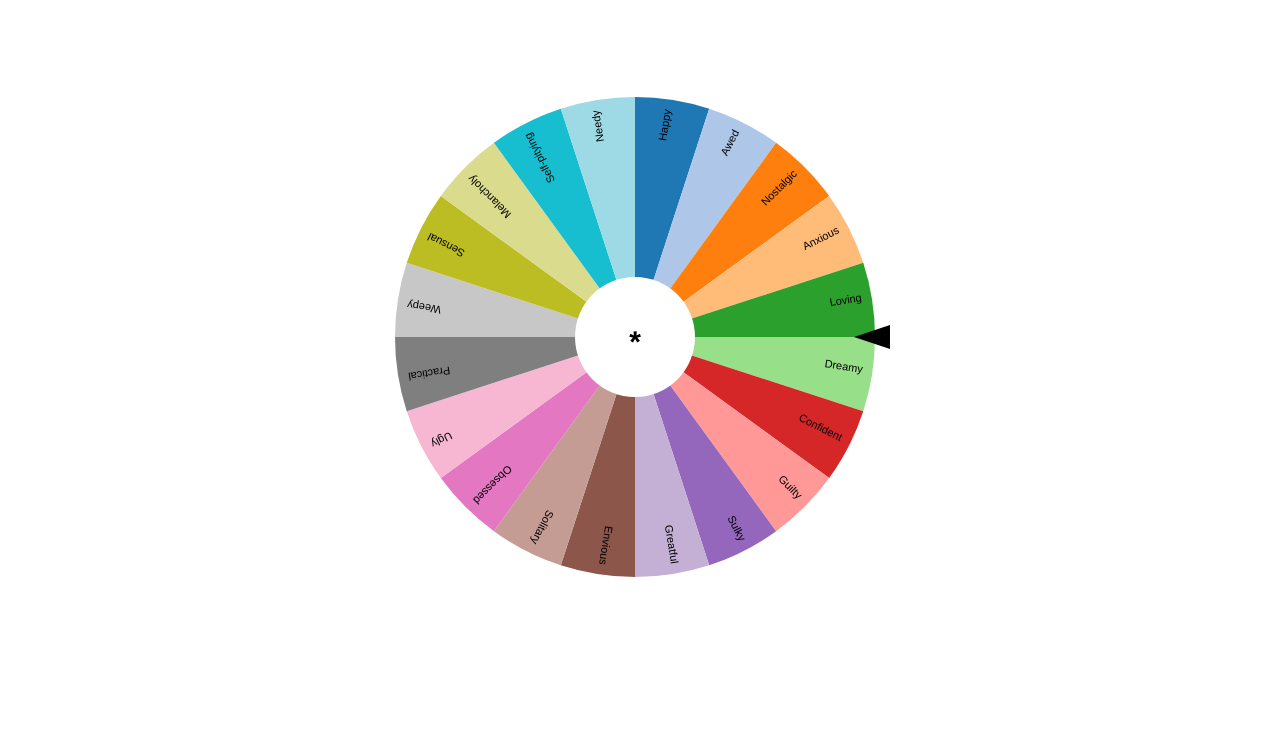
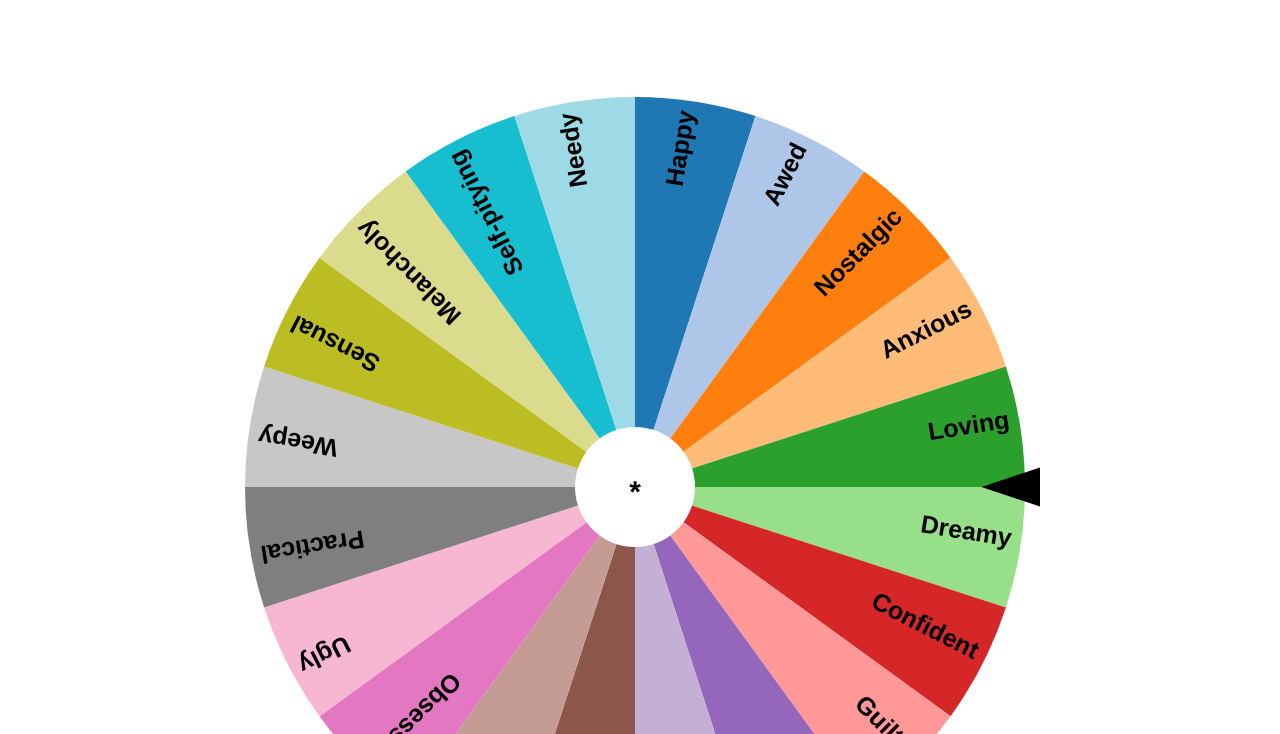
Before and after one commit to mickeypash/emotional-barometer, a plain HTML site: page index.html in a window 1280 px wide. Shown: the part 66-800 px from the top of the page. Drawn offline with nearby package versions, Linux system fonts and the light colour scheme.

Commit message:
Updates
Better fonts
Horizontally centred
Changed title
Removed MIT License bit

```diff
--- a/index.html
+++ b/index.html
@@ -2,45 +2,21 @@
 <html>
 <head>
     <meta charset="utf-8">
-    <title>Wheel of Fortune Bingo</title>
-
-<!--
-
-MIT License
-
-Copyright (c) 2017 Jeremy Rue
-
-Permission is hereby granted, free of charge, to any person obtaining a copy
-of this software and associated documentation files (the "Software"), to deal
-in the Software without restriction, including without limitation the rights
-to use, copy, modify, merge, publish, distribute, sublicense, and/or sell
-copies of the Software, and to permit persons to whom the Software is
-furnished to do so, subject to the following conditions:
-
-The above copyright notice and this permission notice shall be included in all
-copies or substantial portions of the Software.
-
-THE SOFTWARE IS PROVIDED "AS IS", WITHOUT WARRANTY OF ANY KIND, EXPRESS OR
-IMPLIED, INCLUDING BUT NOT LIMITED TO THE WARRANTIES OF MERCHANTABILITY,
-FITNESS FOR A PARTICULAR PURPOSE AND NONINFRINGEMENT. IN NO EVENT SHALL THE
-AUTHORS OR COPYRIGHT HOLDERS BE LIABLE FOR ANY CLAIM, DAMAGES OR OTHER
-LIABILITY, WHETHER IN AN ACTION OF CONTRACT, TORT OR OTHERWISE, ARISING FROM,
-OUT OF OR IN CONNECTION WITH THE SOFTWARE OR THE USE OR OTHER DEALINGS IN THE
-SOFTWARE.
--->
+    <title>Emotional Barometer</title>
 
     <style type="text/css">
     text{
         font-family:Helvetica, Arial, sans-serif;
-        font-size:11px;
+        font-size:25px;
+        font-weight: bold;
         pointer-events:none;
     }
     #chart{
-        width:500px;
-        height:500px;
-        top:0;
-        left:0;
-        margin: auto;
+        width:100%;
+        height:100%;
+        display: flex;
+        justify-content: center;
+        align-content: center;
     }
     #question{
         width:400px;
@@ -81,8 +57,8 @@ SOFTWARE.
     <script src="https://d3js.org/d3.v3.min.js" charset="utf-8"></script>
     <script type="text/javascript" charset="utf-8">
         var padding = {top:20, right:10, bottom:0, left:0},
-            w = 500 - padding.left - padding.right,
-            h = 500 - padding.top  - padding.bottom,
+            w = 800 - padding.left - padding.right,
+            h = 800 - padding.top  - padding.bottom,
             r = Math.min(w, h)/2,
             rotation = 0,
             oldrotation = 0,
@@ -91,7 +67,6 @@ SOFTWARE.
             color = d3.scale.category20();//category20c()
             //randomNumbers = getRandomNumbers();
 
-        //http://osric.com/bingo-card-generator/?title=HTML+and+CSS+BINGO!&words=padding%2Cfont-family%2Ccolor%2Cfont-weight%2Cfont-size%2Cbackground-color%2Cnesting%2Cbottom%2Csans-serif%2Cperiod%2Cpound+sign%2C%EF%B9%A4body%EF%B9%A5%2C%EF%B9%A4ul%EF%B9%A5%2C%EF%B9%A4h1%EF%B9%A5%2Cmargin%2C%3C++%3E%2C{+}%2C%EF%B9%A4p%EF%B9%A5%2C%EF%B9%A4!DOCTYPE+html%EF%B9%A5%2C%EF%B9%A4head%EF%B9%A5%2Ccolon%2C%EF%B9%A4style%EF%B9%A5%2C.html%2CHTML%2CCSS%2CJavaScript%2Cborder&freespace=true&freespaceValue=Web+Design+Master&freespaceRandom=false&width=5&height=5&number=35#results
 
         var data = [
                     {"label":"Happy",  "value":1,  "question":"Happy"},
```
